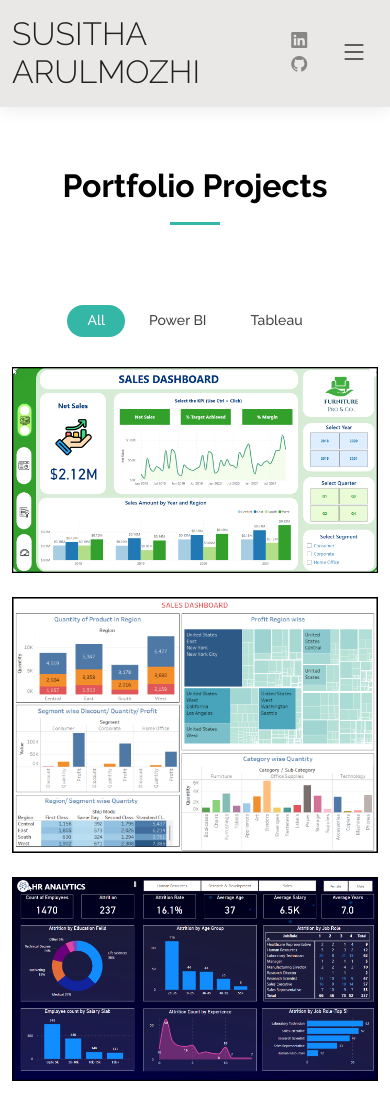
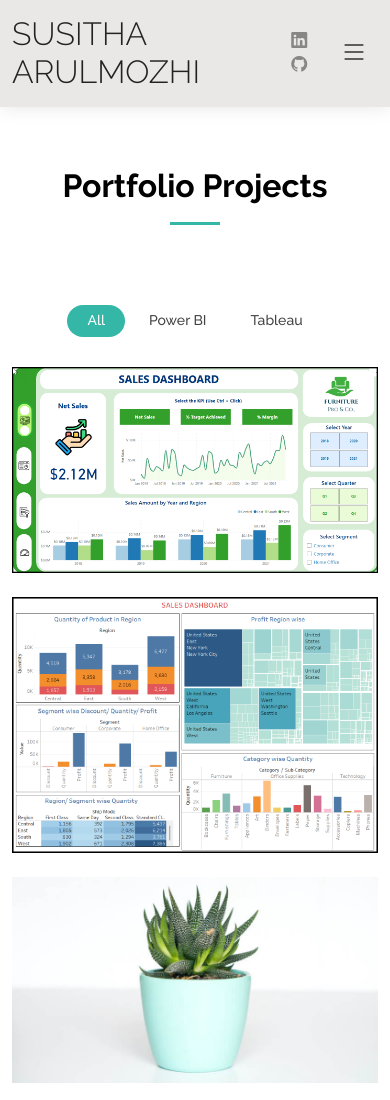
Before and after one commit to susitha-arulmozhi/Susitha-Data-analyst-Portfolio, a plain HTML site: page portfolio.html in a window 390 px wide. Shown: the top 1100 px of the page. Drawn offline with Linux system fonts and the light colour scheme.

Commit message:
portfolio.html

```diff
--- a/portfolio.html
+++ b/portfolio.html
@@ -116,18 +116,18 @@
               </div>
             </div><!-- End Portfolio Item -->
 
-            <!--<div class="col-lg-4 col-md-6 portfolio-item isotope-item filter-branding">
+            <div class="col-lg-4 col-md-6 portfolio-item isotope-item filter-branding">
               <img src="assets/img/masonry-portfolio/masonry-portfolio-3.jpg" class="img-fluid" alt="">
               <div class="portfolio-info">
-                <h4>Branding 1</h4>
-                <p>Lorem ipsum, dolor sit</p>
-                <a href="assets/img/masonry-portfolio/masonry-portfolio-3.jpg" title="Branding 1"
+                <h4>SQL</h4>
+                <p>Listings database Analysis</p>
+                <a href="assets/img/masonry-portfolio/masonry-portfolio-3.jpg" title="SQL 1"
                   data-gallery="portfolio-gallery-branding" class="glightbox preview-link"><i
                     class="bi bi-zoom-in"></i></a>
                 <a href="portfolio-details.html" title="More Details" class="details-link"><i
                     class="bi bi-link-45deg"></i></a>
               </div>
-            </div>--><!-- End Portfolio Item -->
+            </div><!-- End Portfolio Item -->
 
             <div class="col-lg-4 col-md-6 portfolio-item isotope-item filter-app">
               <img src="assets/img/masonry-portfolio/masonry-portfolio-4.png" class="img-fluid" alt="">
```
